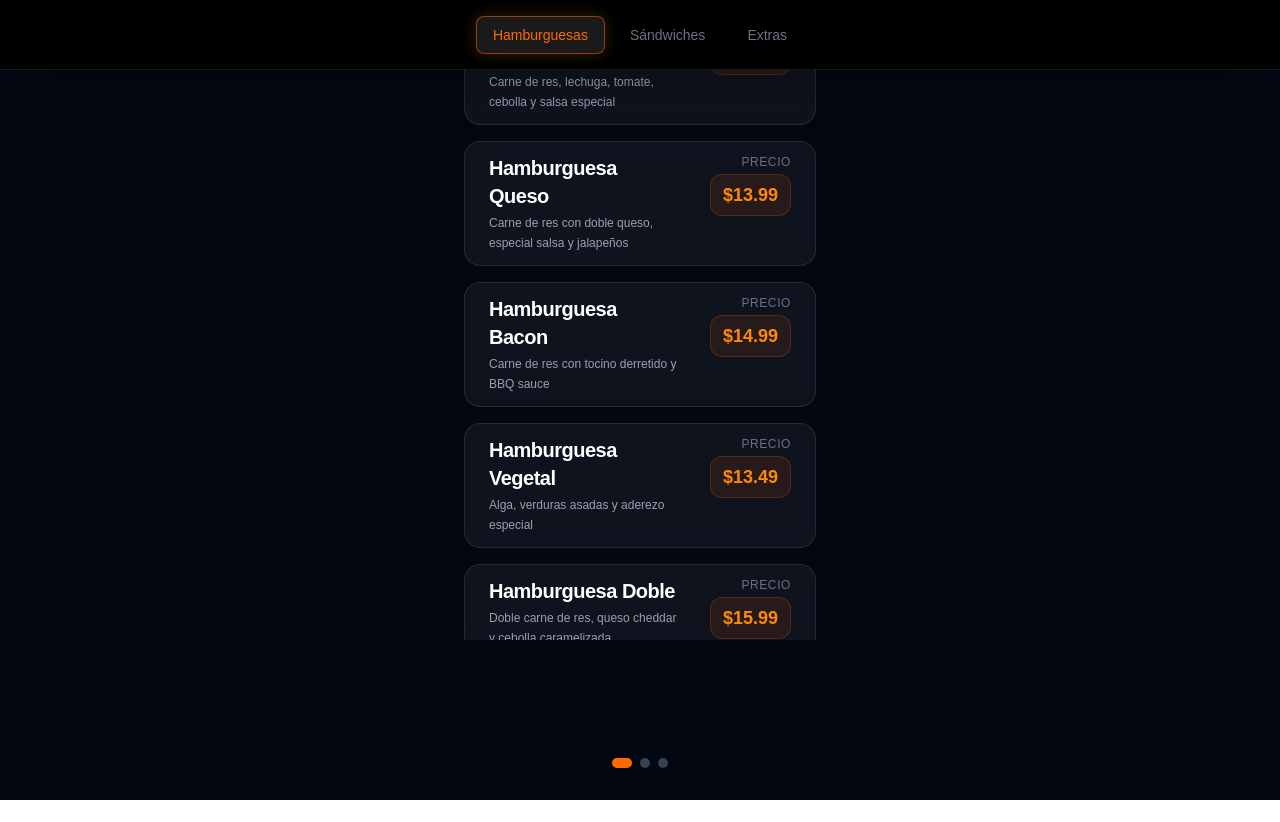
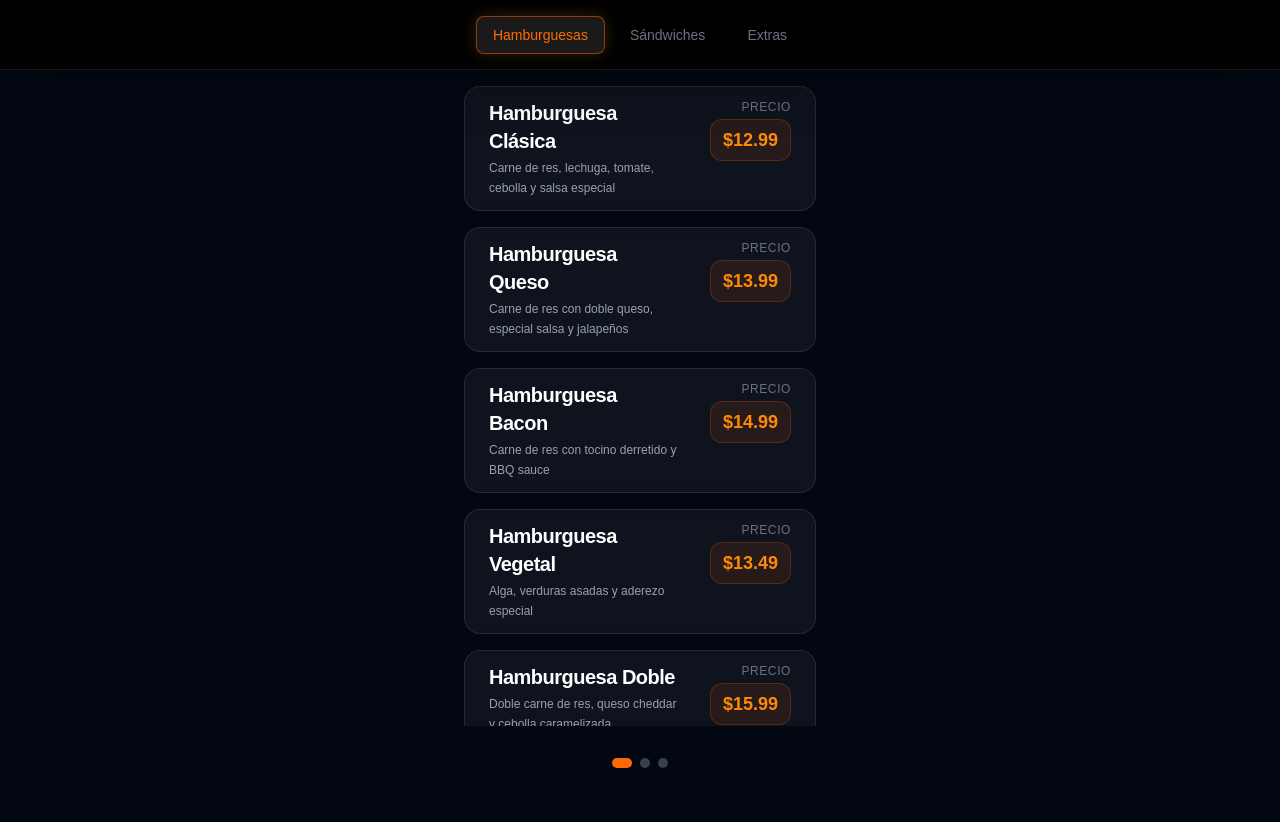
Before and after one commit to BrLearnix/carta, a Next.js app: page / in a window 1280 px wide. Before the commit the page ends 800 px from the top, so only its background shows below. Built offline with nearby package versions, Linux system fonts and the light colour scheme.

Commit message:
se corregio el diseño en general de la estructura

```diff
--- a/app/page.tsx
+++ b/app/page.tsx
@@ -93,7 +93,7 @@ export default function Home() {
 
       <div
         ref={scrollRef}
-        className="flex flex-row overflow-x-hidden h-full pb-24"
+        className="flex flex-row overflow-x-hidden h-full pb-24 pt-[70px]"
         style={{ scrollbarWidth: "none" }}
       >
         {categories.map((cat, i) => (
@@ -105,7 +105,7 @@ export default function Home() {
                 : "opacity-60 scale-95 grayscale-0 filter-none pointer-events-none"
             }`}
           >
-            <div className="overflow-y-auto scrollbar-none max-h-[calc(100vh-160px)] w-full max-w-sm px-4">
+            <div className="overflow-y-auto scrollbar-none mt-4 max-h-[calc(100vh-160px)] w-full max-w-sm px-4">
               {menuItems[cat.id].map((item: MenuItem) => (
                 <div
                   key={item.label}
```
